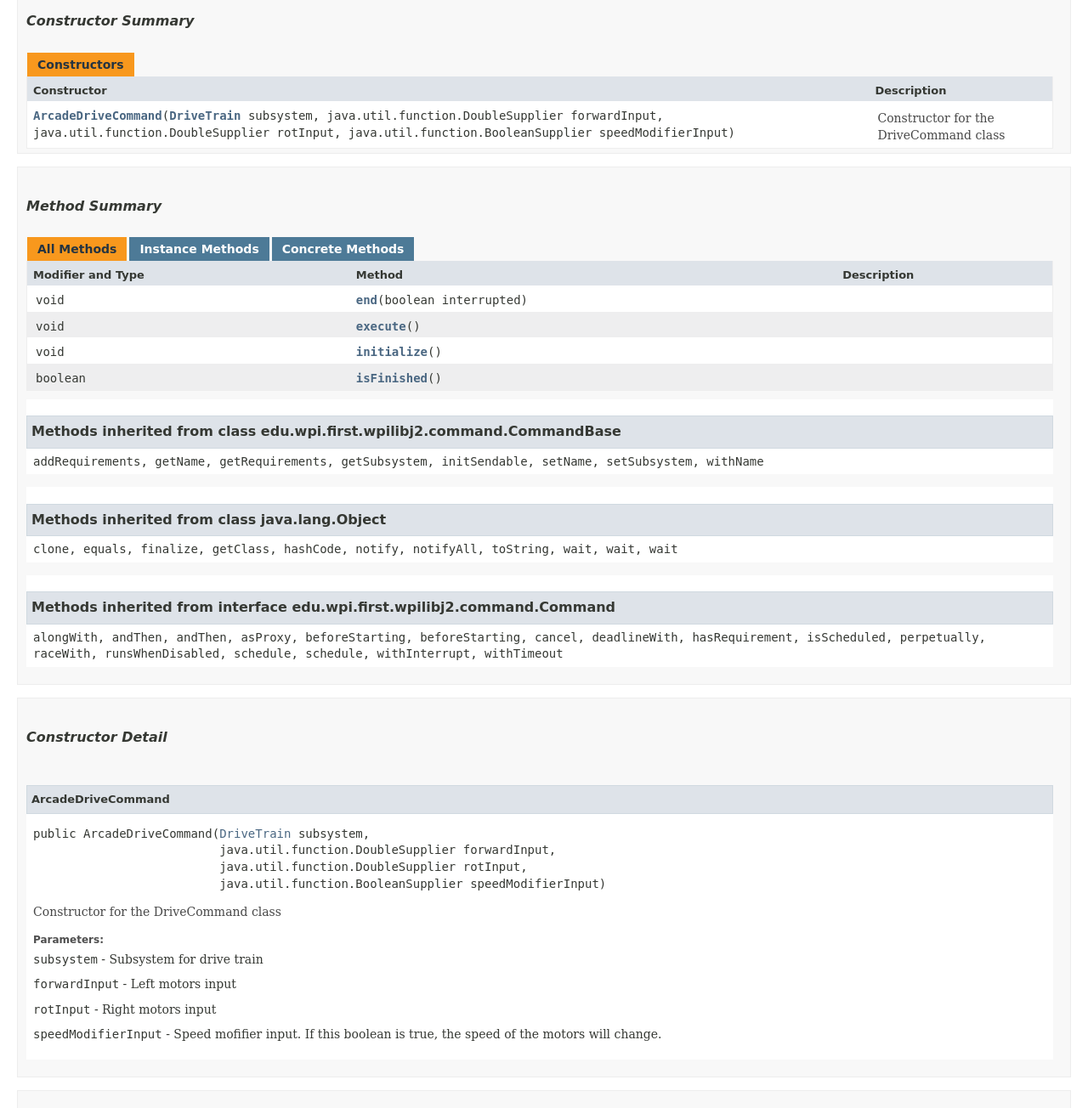
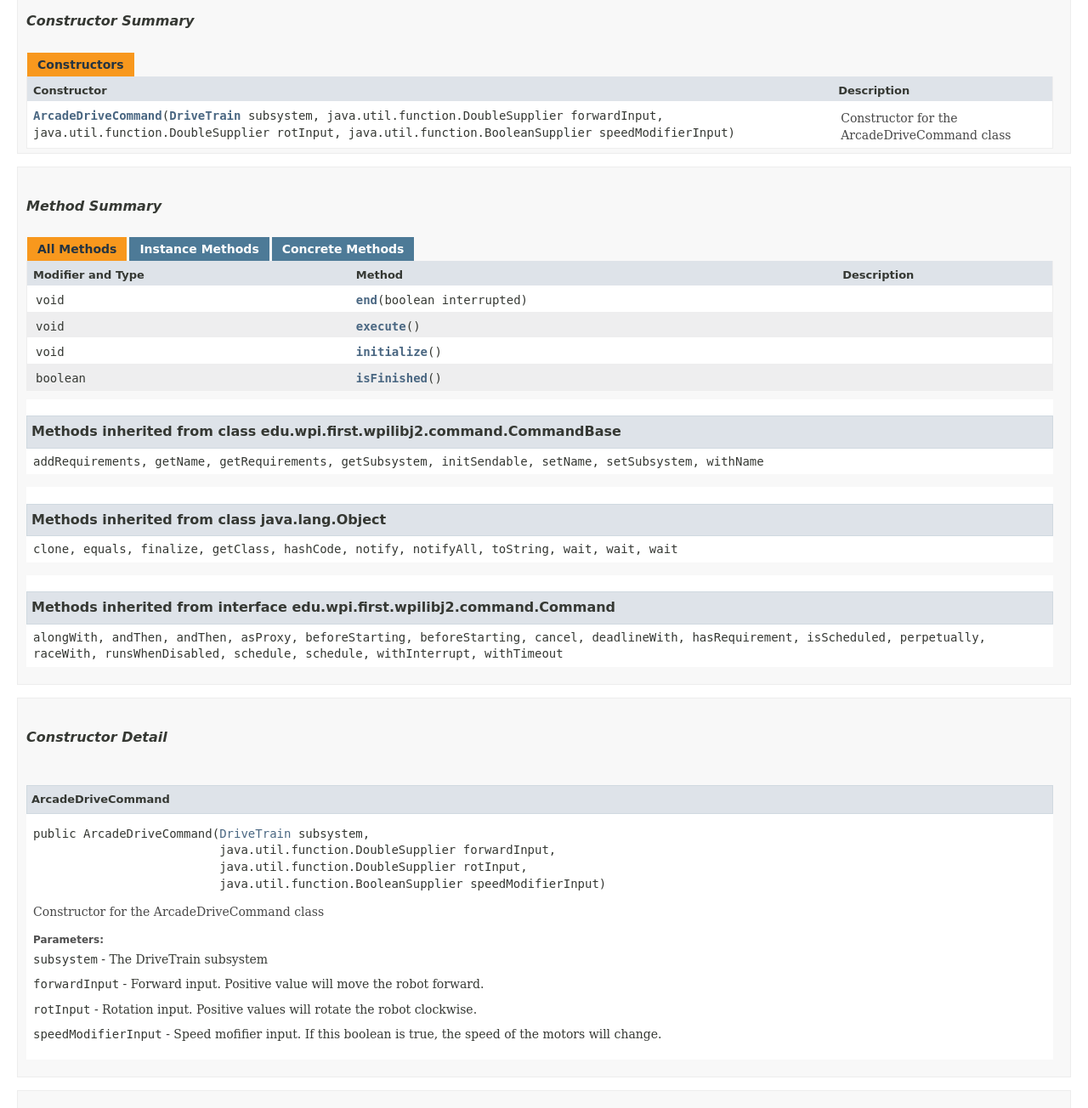
Before and after one commit to Tritron-Robotics/robotcode2022, a plain HTML site: page frc/robot/commands/ArcadeDriveCommand.html in a window 1280 px wide. Shown: the part 586-1890 px from the top of the page at 85% size. Drawn offline with Linux system fonts and the light colour scheme; no server answers; a script that the page names is missing; a web font is replaced by a local one.

Commit message:
Deploying to gh-pages from @ Tritron-Robotics/robotcode2022@db30cd241c57c15688789f53ef88230e7cf41f3e 🚀

```diff
--- a/frc/robot/commands/ArcadeDriveCommand.html
+++ b/frc/robot/commands/ArcadeDriveCommand.html
@@ -183,7 +183,7 @@ extends edu.wpi.first.wpilibj2.command.CommandBase</pre>
                   java.util.function.DoubleSupplier&nbsp;rotInput,
                   java.util.function.BooleanSupplier&nbsp;speedModifierInput)</code></th>
 <td class="colLast">
-<div class="block">Constructor for the DriveCommand class</div>
+<div class="block">Constructor for the ArcadeDriveCommand class</div>
 </td>
 </tr>
 </table>
@@ -272,12 +272,12 @@ extends edu.wpi.first.wpilibj2.command.CommandBase</pre>
                           java.util.function.DoubleSupplier&nbsp;forwardInput,
                           java.util.function.DoubleSupplier&nbsp;rotInput,
                           java.util.function.BooleanSupplier&nbsp;speedModifierInput)</pre>
-<div class="block">Constructor for the DriveCommand class</div>
+<div class="block">Constructor for the ArcadeDriveCommand class</div>
 <dl>
 <dt><span class="paramLabel">Parameters:</span></dt>
-<dd><code>subsystem</code> - Subsystem for drive train</dd>
-<dd><code>forwardInput</code> - Left motors input</dd>
-<dd><code>rotInput</code> - Right motors input</dd>
+<dd><code>subsystem</code> - The DriveTrain subsystem</dd>
+<dd><code>forwardInput</code> - Forward input. Positive value will move the robot forward.</dd>
+<dd><code>rotInput</code> - Rotation input. Positive values will rotate the robot clockwise.</dd>
 <dd><code>speedModifierInput</code> - Speed mofifier input. If this boolean is true, the speed of the motors will change.</dd>
 </dl>
 </li>
```
Also changed, not shown: allclasses-index.html (+1 -3 lines), frc/robot/RobotContainer.html (+0 -1 lines), frc/robot/commands/DriveCommand.html (+10 -1 lines), frc/robot/package-summary.html (+1 -3 lines), index-all.html (+5 -5 lines), 3 other files.
